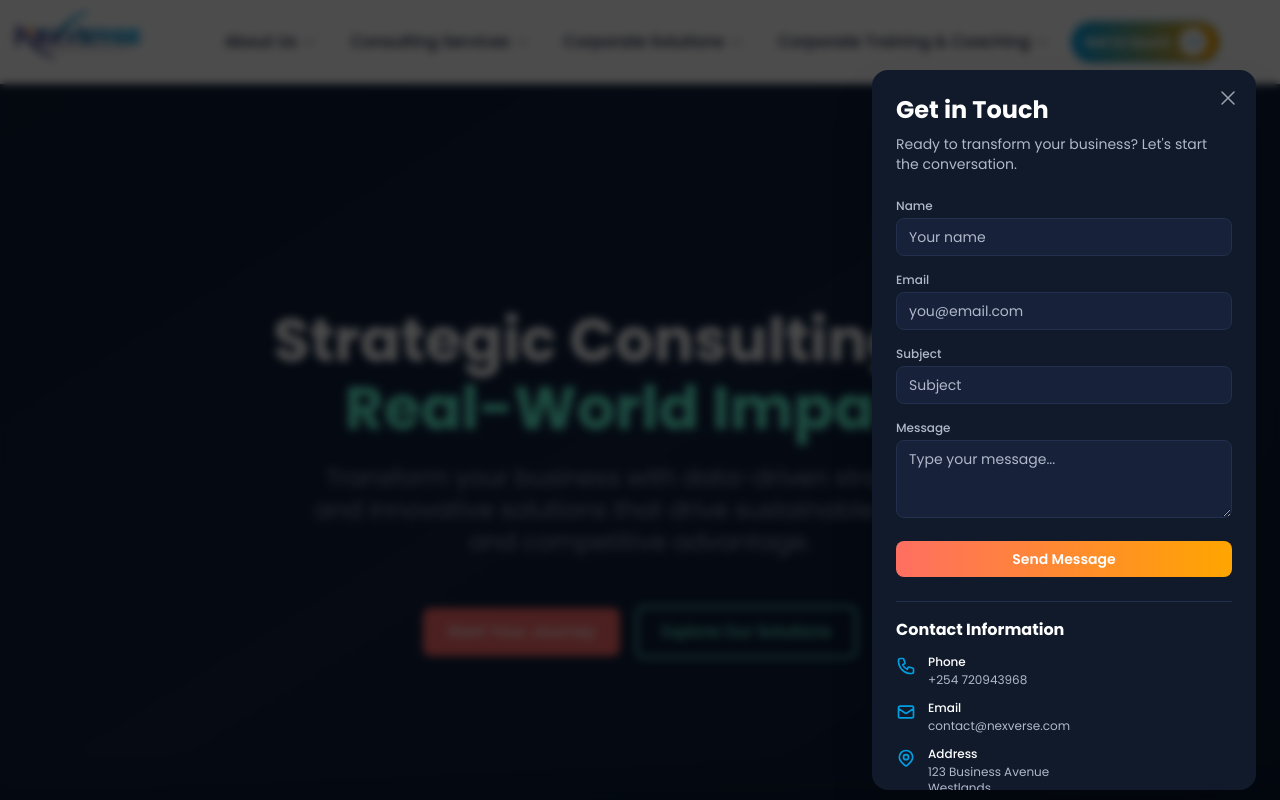
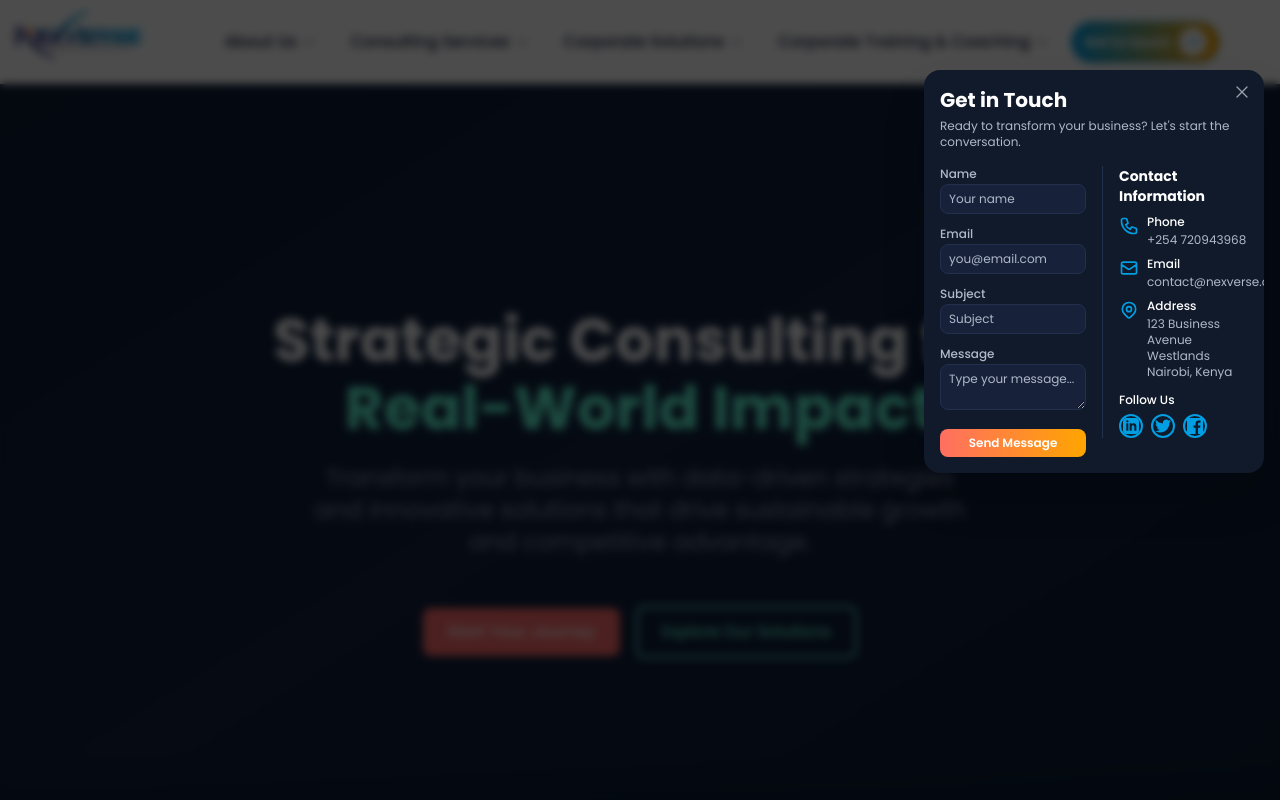
Before and after one commit to Brian2544/nexverse, a React (Vite) app: page / in a window 1280 px wide. Both pictures are taken after a click on the button "Get in touch". Shown: the top 800 px of the page. Built offline with nearby package versions, Linux system fonts and the light colour scheme.

Commit message:
Updated navbar final copy with reduced modal size

```diff
--- a/src/components/modals/ContactModal.tsx
+++ b/src/components/modals/ContactModal.tsx
@@ -97,14 +97,19 @@ const ContactModal: React.FC<ContactModalProps> = ({ isOpen, onClose, anchorRect
   // Calculate modal style for anchor
   let modalStyle: React.CSSProperties = {};
   if (anchorRect && window.innerWidth >= 768) {
-    // Desktop: position below button
+    // Desktop: position just below the Get in Touch button, aligned left, but prevent right overflow
+    const modalWidth = 340;
+    let left = anchorRect.left;
+    if (left + modalWidth > window.innerWidth - 16) { // 16px margin from right
+      left = window.innerWidth - modalWidth - 16;
+    }
     modalStyle = {
       position: 'fixed',
-      left: Math.min(anchorRect.left, window.innerWidth - 384 - 24), // 384px = max-w-md, 24px margin
+      left,
       top: anchorRect.bottom + 8, // 8px gap below button
       zIndex: 9999,
-      width: '100%',
-      maxWidth: 384,
+      width: modalWidth,
+      maxWidth: '95vw',
     };
   } else {
     // Centered fallback (mobile)
@@ -138,69 +143,71 @@ const ContactModal: React.FC<ContactModalProps> = ({ isOpen, onClose, anchorRect
             exit={{ opacity: 0, scale: 0.97, y: 20 }}
             transition={{ type: 'spring', duration: 0.5 }}
             style={modalStyle}
-            className="bg-[#101A2A] rounded-2xl shadow-2xl z-50 overflow-hidden max-h-[90vh] flex flex-col"
+            className="bg-[#101A2A] rounded-2xl shadow-2xl z-50 overflow-hidden flex flex-col"
           >
             {/* Close Button */}
             <button
               onClick={onClose}
-              className="absolute top-4 right-4 text-gray-400 hover:text-[#009FE3] transition-colors z-10"
+              className="absolute top-3 right-3 text-gray-400 hover:text-[#009FE3] transition-colors z-10"
               aria-label="Close modal"
             >
-              <XMarkIcon className="w-6 h-6" />
+              <XMarkIcon className="w-5 h-5" />
             </button>
             {/* Content */}
-            <div className="p-6 overflow-y-auto flex-1">
-              <h2 className="text-2xl font-extrabold text-white mb-2">Get in Touch</h2>
-              <p className="text-[#b0b8c9] mb-6 text-sm">Ready to transform your business? Let's start the conversation.</p>
-              <form onSubmit={handleSubmit} className="space-y-4">
+            <div className="p-4">
+              <h2 className="text-xl font-extrabold text-white mb-1">Get in Touch</h2>
+              <p className="text-[#b0b8c9] mb-4 text-xs">Ready to transform your business? Let's start the conversation.</p>
+              <div className="grid grid-cols-2 gap-4">
+                <div className="col-span-2 md:col-span-1">
+                  <form onSubmit={handleSubmit} className="space-y-3">
                     <div>
-                  <label htmlFor="name" className="block text-xs font-medium text-[#b0b8c9] mb-1">Name</label>
+                      <label htmlFor="name" className="block text-xs font-medium text-[#b0b8c9] mb-0.5">Name</label>
                       <input
                         type="text"
                         id="name"
                         name="name"
                         value={formData.name}
                         onChange={handleChange}
-                    className="w-full px-3 py-2 bg-[#17213a] border border-[#22304d] rounded-lg text-white focus:ring-2 focus:ring-[#009FE3] focus:border-transparent transition-all placeholder-[#b0b8c9] text-sm"
+                        className="w-full px-2 py-1.5 bg-[#17213a] border border-[#22304d] rounded-lg text-white focus:ring-2 focus:ring-[#009FE3] focus:border-transparent transition-all placeholder-[#b0b8c9] text-xs"
                         required
                         placeholder="Your name"
                       />
                     </div>
                     <div>
-                  <label htmlFor="email" className="block text-xs font-medium text-[#b0b8c9] mb-1">Email</label>
+                      <label htmlFor="email" className="block text-xs font-medium text-[#b0b8c9] mb-0.5">Email</label>
                       <input
                         type="email"
                         id="email"
                         name="email"
                         value={formData.email}
                         onChange={handleChange}
-                    className="w-full px-3 py-2 bg-[#17213a] border border-[#22304d] rounded-lg text-white focus:ring-2 focus:ring-[#009FE3] focus:border-transparent transition-all placeholder-[#b0b8c9] text-sm"
+                        className="w-full px-2 py-1.5 bg-[#17213a] border border-[#22304d] rounded-lg text-white focus:ring-2 focus:ring-[#009FE3] focus:border-transparent transition-all placeholder-[#b0b8c9] text-xs"
                         required
                         placeholder="you@email.com"
                       />
                     </div>
                     <div>
-                  <label htmlFor="subject" className="block text-xs font-medium text-[#b0b8c9] mb-1">Subject</label>
+                      <label htmlFor="subject" className="block text-xs font-medium text-[#b0b8c9] mb-0.5">Subject</label>
                       <input
                         type="text"
                         id="subject"
                         name="subject"
                         value={formData.subject}
                         onChange={handleChange}
-                    className="w-full px-3 py-2 bg-[#17213a] border border-[#22304d] rounded-lg text-white focus:ring-2 focus:ring-[#009FE3] focus:border-transparent transition-all placeholder-[#b0b8c9] text-sm"
+                        className="w-full px-2 py-1.5 bg-[#17213a] border border-[#22304d] rounded-lg text-white focus:ring-2 focus:ring-[#009FE3] focus:border-transparent transition-all placeholder-[#b0b8c9] text-xs"
                         required
                         placeholder="Subject"
                       />
                     </div>
                     <div>
-                  <label htmlFor="message" className="block text-xs font-medium text-[#b0b8c9] mb-1">Message</label>
+                      <label htmlFor="message" className="block text-xs font-medium text-[#b0b8c9] mb-0.5">Message</label>
                       <textarea
                         id="message"
                         name="message"
                         value={formData.message}
                         onChange={handleChange}
-                    rows={3}
-                    className="w-full px-3 py-2 bg-[#17213a] border border-[#22304d] rounded-lg text-white focus:ring-2 focus:ring-[#009FE3] focus:border-transparent transition-all placeholder-[#b0b8c9] text-sm"
+                        rows={2}
+                        className="w-full px-2 py-1.5 bg-[#17213a] border border-[#22304d] rounded-lg text-white focus:ring-2 focus:ring-[#009FE3] focus:border-transparent transition-all placeholder-[#b0b8c9] text-xs"
                         required
                         placeholder="Type your message..."
                       />
@@ -209,17 +216,19 @@ const ContactModal: React.FC<ContactModalProps> = ({ isOpen, onClose, anchorRect
                       whileHover={{ scale: 1.02 }}
                       whileTap={{ scale: 0.98 }}
                       type="submit"
-                  className="w-full px-4 py-2 rounded-lg font-semibold text-white bg-[#FF6F61] hover:bg-[#FFA500] transition-all duration-300 focus:outline-none focus:ring-2 focus:ring-[#009FE3]/40 text-sm"
+                      className="w-full px-3 py-1.5 rounded-lg font-semibold text-white bg-[#FF6F61] hover:bg-[#FFA500] transition-all duration-300 focus:outline-none focus:ring-2 focus:ring-[#009FE3]/40 text-xs"
                       style={{ background: 'linear-gradient(90deg, #FF6F61 0%, #FFA500 100%)' }}
                     >
                       Send Message
                     </motion.button>
                   </form>
-              <div className="mt-6 border-t border-[#22304d] pt-4">
-                <h3 className="text-base font-bold text-white mb-3">Contact Information</h3>
-                <div className="space-y-3 mb-4">
+                </div>
+                <div className="col-span-2 md:col-span-1">
+                  <div className="border-t md:border-t-0 md:border-l border-[#22304d] pt-3 md:pt-0 md:pl-4">
+                    <h3 className="text-sm font-bold text-white mb-2">Contact Information</h3>
+                    <div className="space-y-2 mb-3">
                       {contactInfo.map((info) => (
-                    <div className="flex items-start space-x-3" key={info.label}>
+                        <div className="flex items-start space-x-2" key={info.label}>
                           <div className="mt-0.5">{info.icon}</div>
                           <div>
                             <h4 className="text-white font-medium text-xs mb-0.5">{info.label}</h4>
@@ -228,8 +237,8 @@ const ContactModal: React.FC<ContactModalProps> = ({ isOpen, onClose, anchorRect
                         </div>
                       ))}
                     </div>
-                <h4 className="text-white font-medium mb-2 text-xs">Follow Us</h4>
-                <div className="flex space-x-3">
+                    <h4 className="text-white font-medium mb-1.5 text-xs">Follow Us</h4>
+                    <div className="flex space-x-2">
                       {socials.map((social) => (
                         <motion.a
                           key={social.name}
@@ -238,12 +247,14 @@ const ContactModal: React.FC<ContactModalProps> = ({ isOpen, onClose, anchorRect
                           rel="noopener noreferrer"
                           whileHover={{ scale: 1.1 }}
                           whileTap={{ scale: 0.95 }}
-                      className="w-7 h-7 rounded-full flex items-center justify-center border-2 border-[#009FE3] text-[#009FE3] hover:bg-[#009FE3] hover:text-white transition-colors"
+                          className="w-6 h-6 rounded-full flex items-center justify-center border-2 border-[#009FE3] text-[#009FE3] hover:bg-[#009FE3] hover:text-white transition-colors"
                           aria-label={social.name}
                         >
                           {social.icon}
                         </motion.a>
                       ))}
+                    </div>
+                  </div>
                 </div>
               </div>
             </div>
```
Lines whose indentation alone changed are shown as unchanged.
